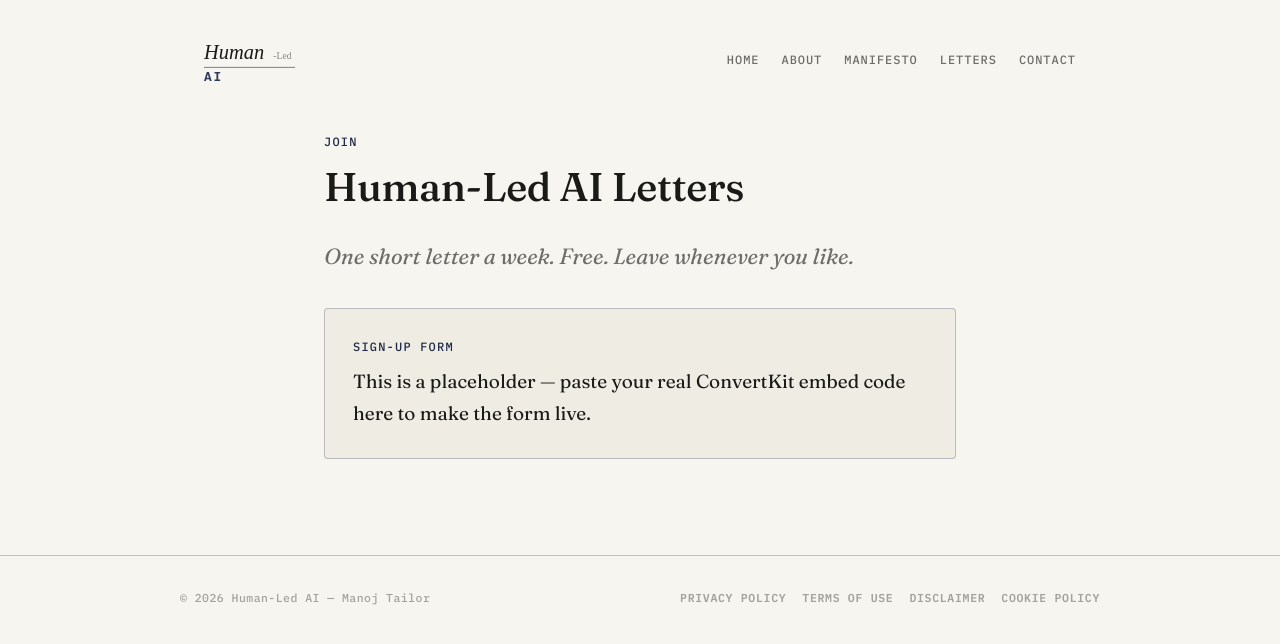
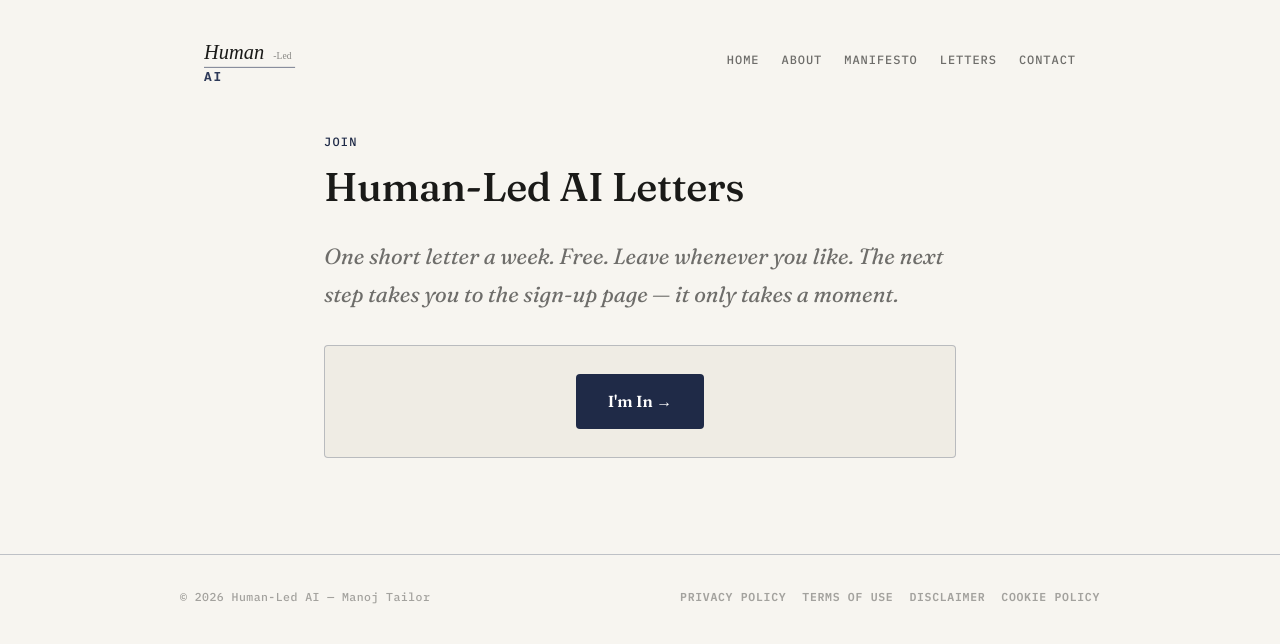
Before and after one commit to Marlowe088/Human-Led-AI, a Next.js app: page /join in a window 1280 px wide. Shown: the top 644 px of the page. Built offline with nearby package versions, Linux system fonts and the light colour scheme.

Commit message:
Add Kit.com sign-up link with styled button on Join page

```diff
--- a/pages/join.jsx
+++ b/pages/join.jsx
@@ -8,21 +8,14 @@ export default function JoinPage() {
       </Head>
       <p className="eyebrow">Join</p>
       <h1>Human-Led AI Letters</h1>
-      <p className="lede">One short letter a week. Free. Leave whenever you like.</p>
+      <p className="lede">
+        One short letter a week. Free. Leave whenever you like. The next step
+        takes you to the sign-up page — it only takes a moment.
+      </p>
       <div className="form-shell">
-        {/*
-          TODO (Manoj): the original WordPress page used a ConvertKit
-          shortcode ([convertkit form=9628670]) which only works inside
-          WordPress and will not render here. Replace this block with
-          your actual ConvertKit embed code, copied from:
-          ConvertKit dashboard > Grow > Landing Pages & Forms >
-          (your form) > Embed > "Embed code (JS)"
-        */}
-        <p className="eyebrow" style={{ marginBottom: 8 }}>Sign-up form</p>
-        <p style={{ marginBottom: 0 }}>
-          This is a placeholder — paste your real ConvertKit embed code here
-          to make the form live.
-        </p>
+        <a href="https://manojtailor-com-2.kit.com/6e715f8c18" className="join-cta">
+          I&apos;m In →
+        </a>
       </div>
     </>
   );
--- a/styles/globals.css
+++ b/styles/globals.css
@@ -259,6 +259,23 @@ hr.rule {
   padding: 28px;
   border-radius: 4px;
   margin-top: 32px;
+  text-align: center;
+}
+
+.join-cta {
+  display: inline-block;
+  background: var(--indigo);
+  color: #fff;
+  font-weight: 600;
+  text-decoration: none;
+  padding: 14px 32px;
+  border-radius: 4px;
+  font-size: 16px;
+  transition: opacity 0.15s ease;
+}
+
+.join-cta:hover {
+  opacity: 0.88;
 }
 
 /* Home page intro block (title + tagline) stays centered, matching original */
```
